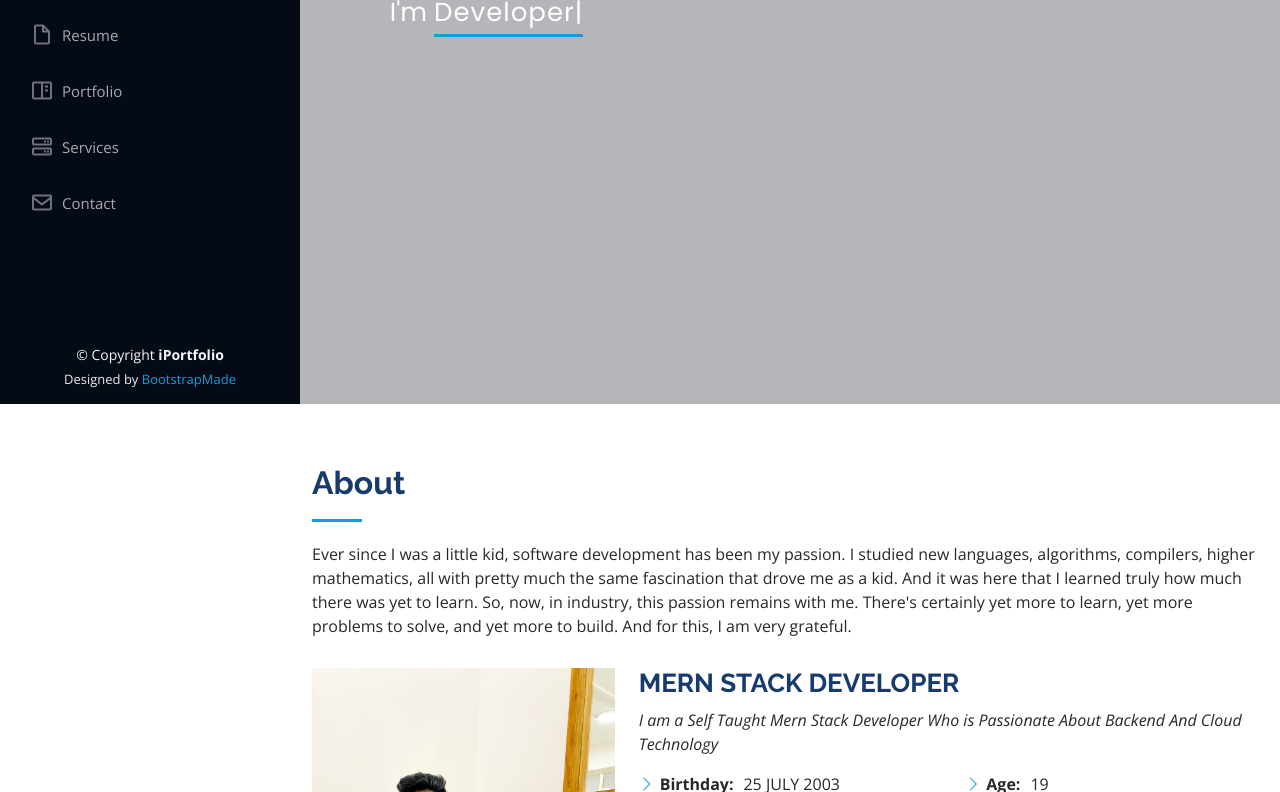
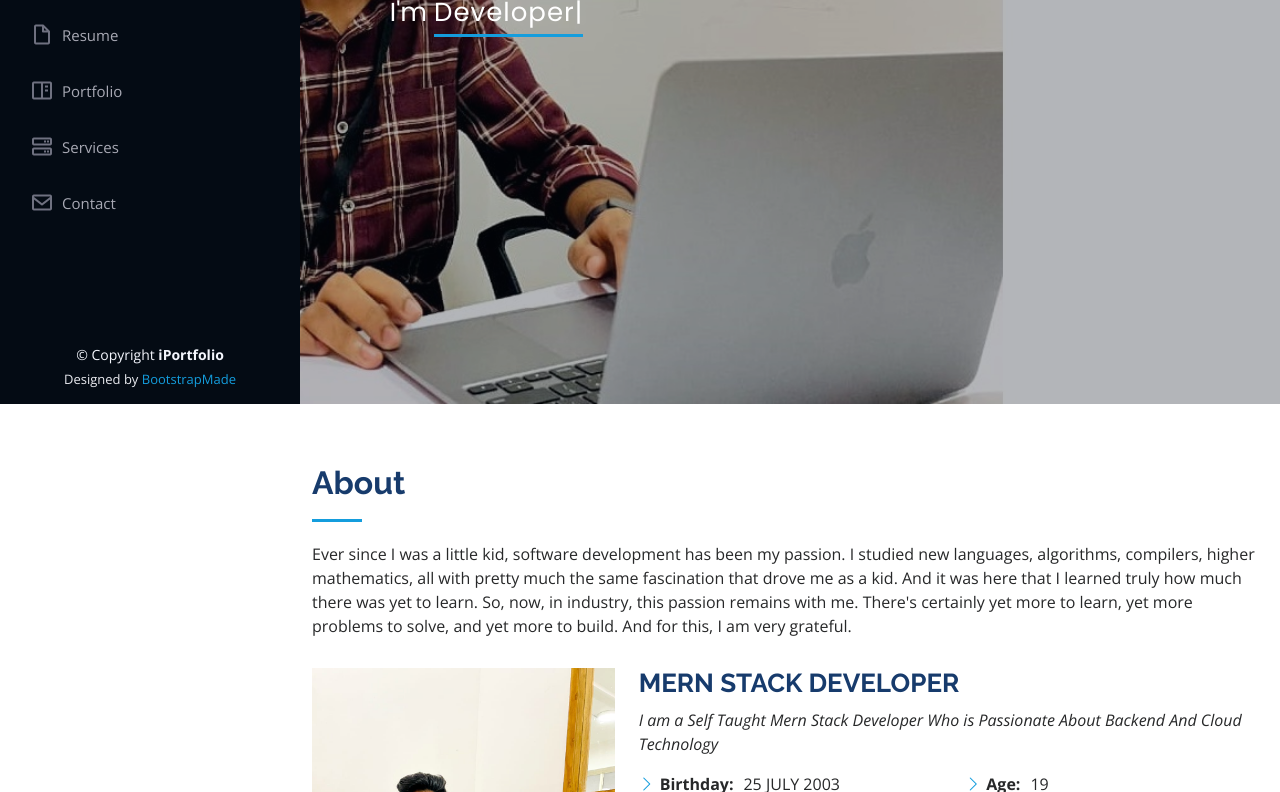
Before and after one commit to officialrashid/personal-website, a plain HTML site: page index.html in a window 1280 px wide. Shown: the part 396-1188 px from the top of the page. Drawn offline with nearby package versions, Linux system fonts and the light colour scheme; the site is published under a folder, as on GitHub Pages, so addresses that start at the root find nothing.

Commit message:
pic issue

```diff
--- a/assets/css/style.css
+++ b/assets/css/style.css
@@ -228,7 +228,7 @@ h6 {
 #hero {
   width: 100%;
   height: 100vh;
-  background: url("/assets/img/image1.jpeg") top center;
+  background: url("../img/image1.jpeg") top center;
   background-size: cover;
 }
 
```
